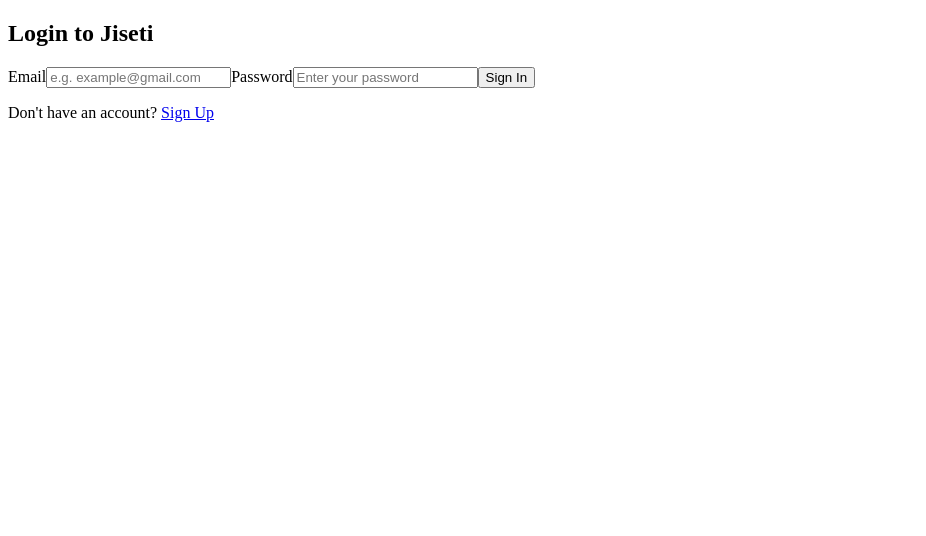
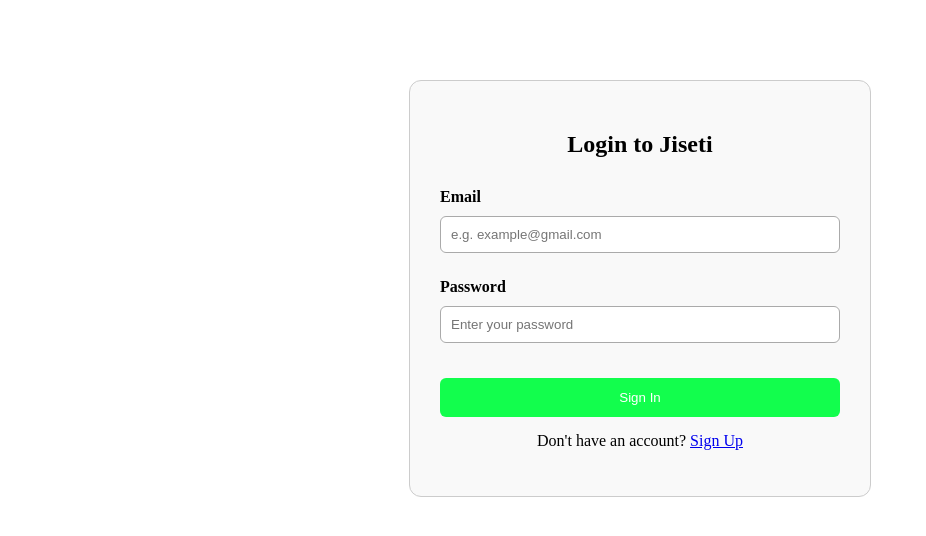
Before and after one commit to elizabeth-7664/jiseti, a React (Vite) app in the folder client/: page /sign_in in a window 1280 px wide. Shown: the top 536 px of the page, without its empty margins (0-926 px from the left). Built offline with nearby package versions, Linux system fonts and the light colour scheme.

Commit message:
add design to sign_in and sign_up pages

```diff
--- a/client/src/App.jsx
+++ b/client/src/App.jsx
@@ -4,7 +4,6 @@
 import LandingPage from './pages/LandingPage';
 import Sign_up from './pages/Sign_up';
 import Sign_in from './pages/Sign_in';
-
 
 function App() {
   // const [message, setMessage] = useState("");
--- /dev/null
+++ b/client/src/pages/Sign_in.css
@@ -0,0 +1,48 @@
+.container {
+  max-width: 400px;
+  margin: 80px auto;
+  padding: 30px;
+  border: 1px solid #ccc;
+  border-radius: 12px;
+  background-color: #f9f9f9;
+}
+
+.container h2 {
+  text-align: center;
+  margin-bottom: 20px;
+}
+
+.form {
+  display: flex;
+  flex-direction: column;
+}
+
+.form label {
+  margin-bottom: 5px;
+  font-weight: bold;
+}
+
+.form input {
+  padding: 10px;
+  margin-bottom: 15px;
+  border-radius: 6px;
+  border: 1px solid #aaa;
+}
+
+.form button {
+  background-color: #00ff40ec;
+  color: white;
+  padding: 12px;
+  border: none;
+  border-radius: 6px;
+  cursor: pointer;
+}
+
+.form button:hover {
+  background-color: #00b30f;
+}
+
+.redirect-text {
+  text-align: center;
+  margin-top: 15px;
+}
--- a/client/src/pages/Sign_in.jsx
+++ b/client/src/pages/Sign_in.jsx
@@ -1,4 +1,5 @@
 import React, {useState} from "react";
+import './Sign_in.css'
 
 function Sign_in(){
     const [email, setEmail]= useState("");
@@ -9,9 +10,9 @@
     }
 
     return(
-        <div>
+        <div className="container">
             <h2>Login to Jiseti</h2>
-            <form onSubmit={handleSubmit}>
+            <form onSubmit={handleSubmit} className="form">
                 <label>Email</label>
                 <input type="text" placeholder="e.g. example@gmail.com" value={email} onChange={(e)=> setEmail(e.target.value)} required />
 
@@ -21,7 +22,7 @@
                 <button type="submit">Sign In</button>
             </form>
 
-            <p>Don't have an account? <a href="/sign_up">Sign Up</a></p>
+            <p className="redirect-text">Don't have an account? <a href="/sign_up">Sign Up</a></p>
         </div>
     )
 
--- /dev/null
+++ b/client/src/pages/Sign_up.css
@@ -0,0 +1,52 @@
+/* src/pages/Register.css */
+
+.container {
+  max-width: 450px;
+  margin: 60px auto;
+  padding: 30px;
+  background: #fefefe;
+  border-radius: 12px;
+  border: 1px solid #ddd;
+}
+
+.container h2 {
+  text-align: center;
+  margin-bottom: 20px;
+}
+
+.form {
+  display: flex;
+  flex-direction: column;
+}
+
+.form label {
+  margin-top: 10px;
+  font-weight: 600;
+}
+
+.form input,
+.form select {
+  padding: 10px;
+  margin-top: 5px;
+  border-radius: 6px;
+  border: 1px solid #aaa;
+}
+
+.form button {
+  margin-top: 20px;
+  background: #28a745;
+  color: white;
+  padding: 12px;
+  border: none;
+  border-radius: 6px;
+  cursor: pointer;
+}
+
+.form button:hover {
+  background: #218838;
+}
+
+.redirect-text {
+  text-align: center;
+  margin-top: 15px;
+}
--- a/client/src/pages/Sign_up.jsx
+++ b/client/src/pages/Sign_up.jsx
@@ -1,5 +1,5 @@
 import React, {useState} from "react";
-import { useNavigate } from "react-router-dom";
+import './Sign_up.css';
 
 function Sign_up(){
     const [name, setName] = useState("");
@@ -17,9 +17,9 @@
     }
 
     return(
-        <div>
+        <div className="container">
             <h2>Create an account</h2>
-            <form onSubmit={handleSubmit}>
+            <form onSubmit={handleSubmit} className="form">
                 <label>Username</label>
                 <input type="text" placeholder="e.g. matrix_label" value={name} onChange={(e)=> setName(e.target.value)} required />
 
@@ -35,7 +35,7 @@
                 <button type="submit">Sign Up</button>
             </form>
 
-            <p>Already have an account? <a href="/sign_in">Sign In</a></p>
+            <p className="redirect-text">Already have an account? <a href="/sign_in">Sign In</a></p>
         </div>
     )
 }
```
